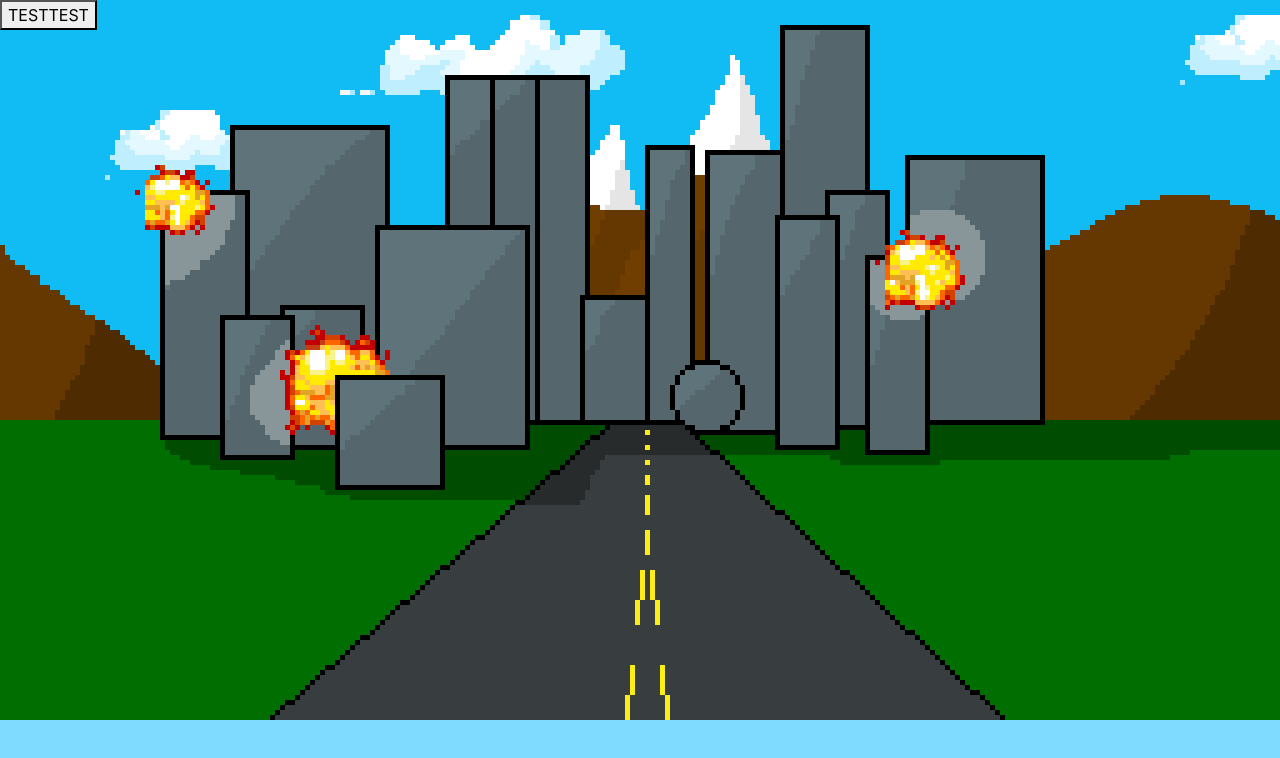
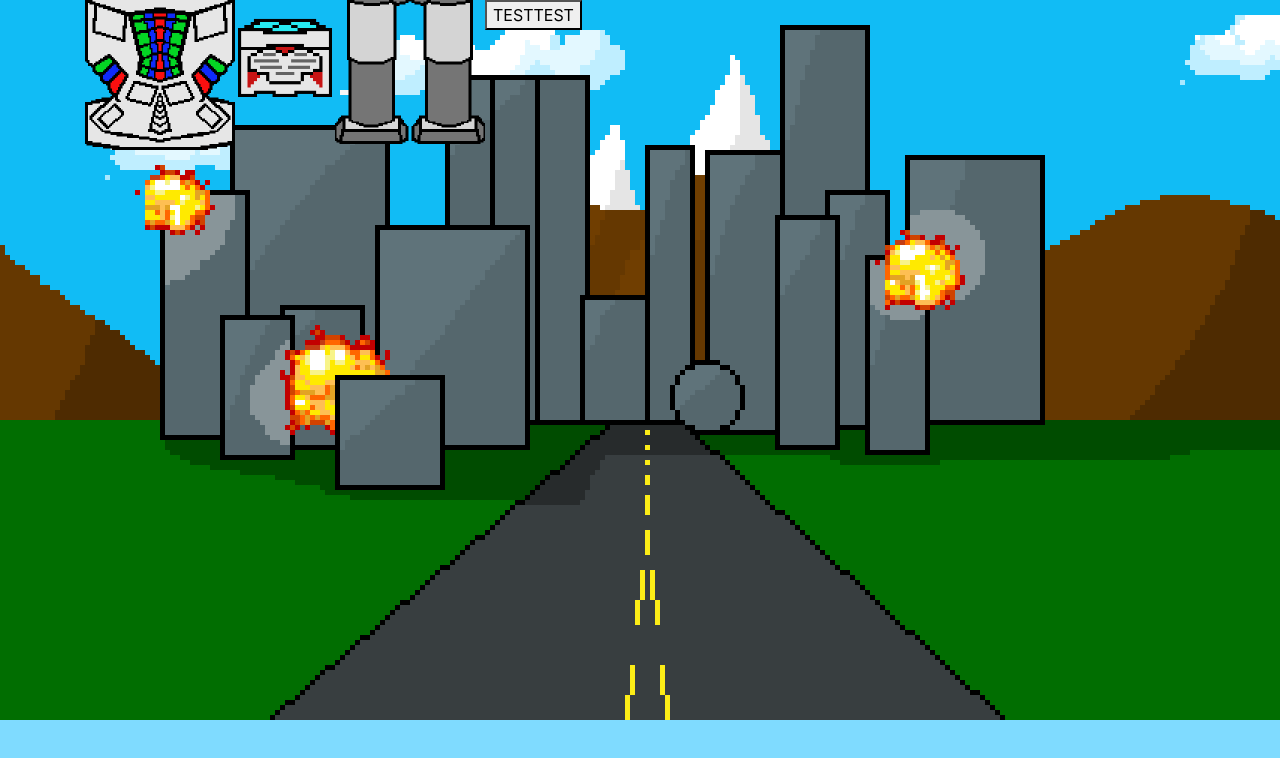
Before and after one commit to Riverface/Project-howitzer, a website built with webpack: page src/index.html in a window 1280 px wide. Both pictures are taken after a click on the button "Start Game". Built offline with nearby package versions, Linux system fonts and the light colour scheme.

Commit message:
Add the three images to be displayed when start button is clicked.

```diff
--- a/src/main.js
+++ b/src/main.js
@@ -4,12 +4,16 @@ import { Game } from './Models/Game';
 import 'bootstrap/dist/css/bootstrap.min.css';
 import './styles.css';
 import png from './img/mainBackground.png';
+import core from './img/core.png';
 
 $(document).ready(function() {
 
   $("#start-button").click(function () {
     $('.jumbotron').slideUp();
     $('#start-button').slideUp();
+    $('#core').show();
+    $('#cockpit').show();
+    $('#legs').show();
   });
 
   // let data = service.Acquire();
--- a/src/styles.css
+++ b/src/styles.css
@@ -13,17 +13,17 @@ body {
 #core{
 	display: none;
 	float: left;
-	width: 300px 300px;
+	width: 150px;
 }
 
 #cockpit{
 	display: none;
 	float: left;
-	width: 300px 300px;
+	width: 100px;
 }
 
 #legs{
 	display: none;
 	float: left;
-	width: 300px 300px;
+	width: 150px;
 }
```
